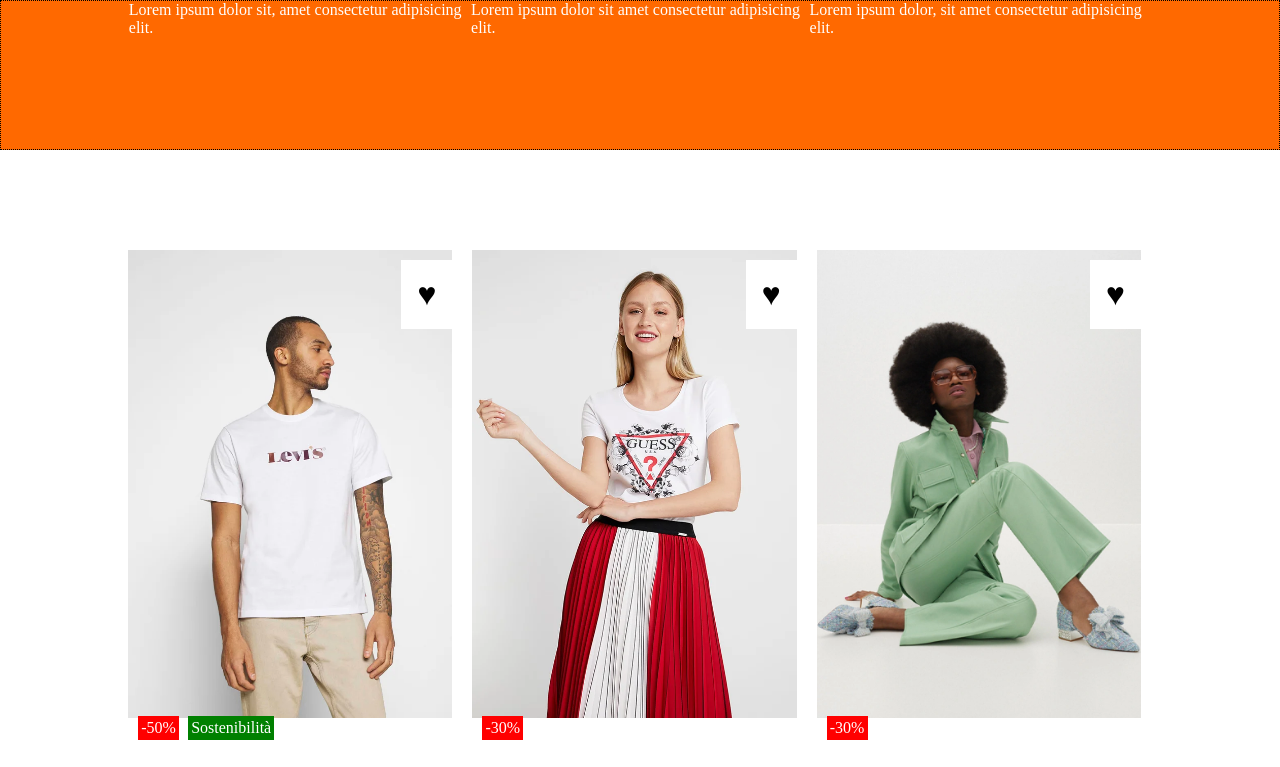
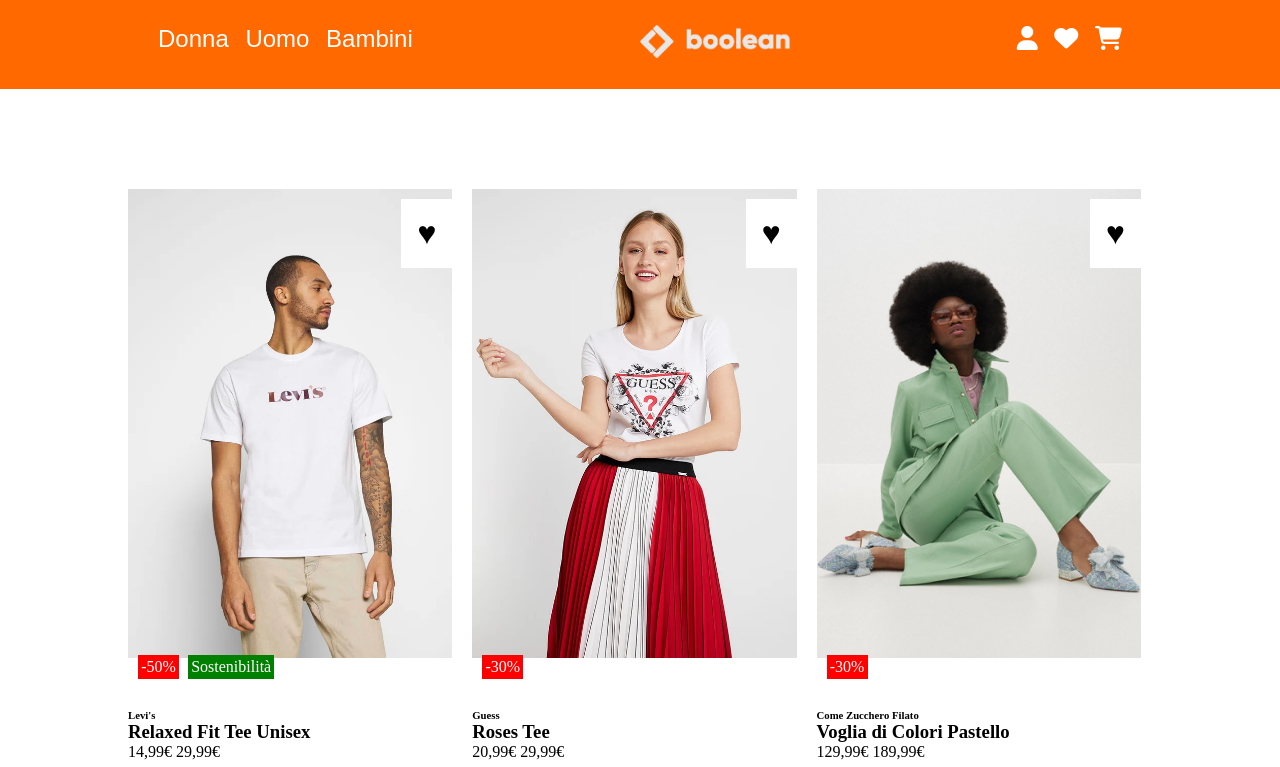
Before and after one commit to mbaisotti99/html-css-boolando, a plain HTML site: page index.html in a window 1280 px wide. Shown: the top 767 px of the page. Drawn offline with Linux system fonts and the light colour scheme.

Commit message:
feat:header

```diff
--- a/css/style.css
+++ b/css/style.css
@@ -44,9 +44,14 @@ header{
     width: 100%;
 
     /* debug */
-    min-height: 150px;
-    border: 1px dotted black;
+    /* min-height: 150px;
+    border: 1px dotted black; */
 }
+
+header .container{
+    justify-content: space-between;
+}
+
 
 .flex-cont{
     display: flex;
@@ -54,8 +59,24 @@ header{
 
 .head-cont{
     color: white;
+    font-size: 1.5rem;
+    font-family: sans-serif;
+    padding: 25px;
 }
 
+.head-cont a{
+    text-decoration: none;
+    color: inherit;
+    padding: 0 5px;
+}
+
+.head-cont img{
+    width: 150px;
+}
+
+.head-cont i{
+    padding: 0 5px;
+}
 
 /* MAIN */
 
--- a/index.html
+++ b/index.html
@@ -17,13 +17,23 @@
     <header>
         <div class="container flex-cont">
             <div class="head-cont">
-                Lorem ipsum dolor sit, amet consectetur adipisicing elit.
+                <a href="">
+                    Donna
+                </a>
+                <a href="">
+                    Uomo
+                </a>
+                <a href="">
+                    Bambini
+                </a>
             </div>
             <div class="head-cont">
-                Lorem ipsum dolor sit amet consectetur adipisicing elit.
+                <img src="./img/boolean-logo.png" alt="Logo Boolean">
             </div>
             <div class="head-cont">
-                Lorem ipsum dolor, sit amet consectetur adipisicing elit.
+                <i class="fa-solid fa-user"></i>
+                <i class="fa-solid fa-heart"></i>
+                <i class="fa-solid fa-cart-shopping"></i>
             </div>
         </div>
     </header>
```
